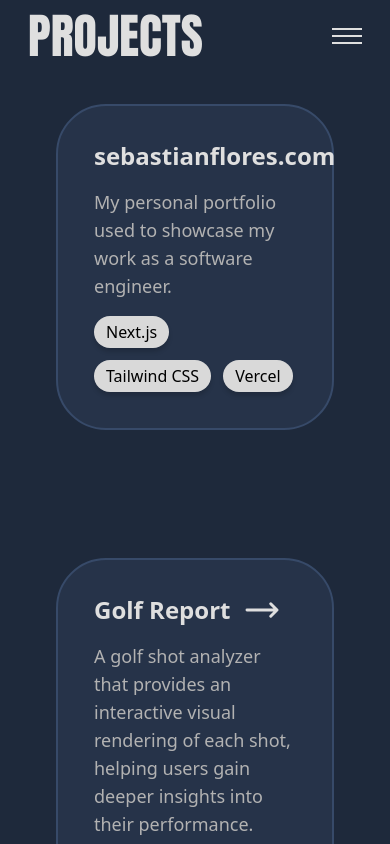
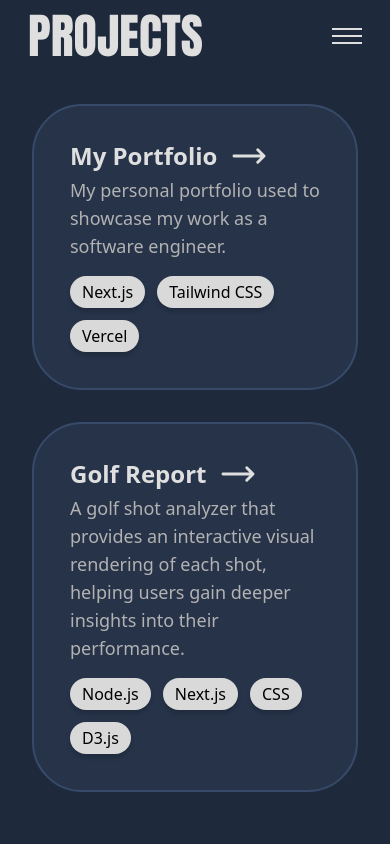
Before and after one commit to sflores11/portfolio-sf, a React (Create React App) app: page /projects in a window 390 px wide. Shown: the top 844 px of the page. Built offline with nearby package versions, Linux system fonts and the light colour scheme.

Commit message:
improves bug fixes

```diff
--- a/src/components/InfiniteName.tsx
+++ b/src/components/InfiniteName.tsx
@@ -26,7 +26,7 @@ export default function InfinateName () {
     const translateX = useMotionTemplate`-${percentage}px`;
 
     return (
-        <div className="h-auto ml-5 mr-6 font-impact text-[#DFDFDF] text-[235px] leading-[210px] tracking-[-5px] overflow-hidden">
+        <div className="h-auto ml-5 mr-6 font-impact select-none text-[#DFDFDF] text-[235px] leading-[210px] tracking-[-5px] overflow-hidden">
             <motion.div style={{translateX}}>
                 <span ref={textRef}>
                     SEBASTIAN <br/>FLORES
--- a/src/components/ProjectCard.tsx
+++ b/src/components/ProjectCard.tsx
@@ -35,7 +35,7 @@ export default function ProjectCard ({
                         <path stroke-linecap="round" stroke-linejoin="round" d="M17.25 8.25 21 12m0 0-3.75 3.75M21 12H3" />
                     </svg>
                 </div>
-                <p className="text-lg lg:text-xl xl:text-2xl pt-3 text-[#B2B2B2] flex-grow">
+                <p className="text-lg lg:text-xl xl:text-2xl lg:pt-2 text-[#B2B2B2] flex-grow">
                     {description}
                 </p>
                 <div className="mt-4 flex flex-wrap gap-3">
--- a/src/pages/Home.tsx
+++ b/src/pages/Home.tsx
@@ -8,22 +8,24 @@ export default function Home () {
     const [open, setOpen] = useState(false);
 
     return (
-        <div className="min-h-screen flex flex-col">
+        <>
+            <div className="flex h-[100svh] justify-between flex-col sm:hidden">
                 {/* mobile */}
-            <header className="items-center sm:hidden">
+                <header className="items-center ">
                     <nav className={`my-5 flex ${open ? 'justify-between' : 'justify-end'} items-center mx-8`} aria-label="Main Navigation">
                         <BetterNav open={open} setOpen={setOpen} screen="home"/>
                     </nav>
+                </header>
                 <h1 className="sr-only">Sebastian Flores - Software Engineer</h1>
-                <p className="font-arial text-[#DFDFDF] text-[28px] mt-14 leading-[30px] text-center">
+                    <p className="font-arial text-[#DFDFDF] mb-8 text-[28px] leading-[30px] text-center">
                         software engineer<br /> hopeful architect <br/>aspiring photographer<br/>
                         <Link to="/projects" className="underline">view my projects</Link>
                     </p>
-                <div className="absolute  bottom-0 w-full" aria-hidden="true">
+                    <div className="w-full" aria-hidden="true">
                         <InfinateName/>
                     </div>
-            </header>
 
+            </div>
                 {/* desktop */}
                 <div className="hidden sm:flex flex-col justify-between min-h-screen">
                     <header className="App-header">
@@ -47,7 +49,6 @@ export default function Home () {
                         </p>
                     </main>
                 </div>
-
-        </div>
+        </>
     )
 }
--- a/src/pages/Projects.tsx
+++ b/src/pages/Projects.tsx
@@ -46,12 +46,12 @@ export default function Projects() {
                 <main
                     id="main-content"
                     aria-labelledby="projects"
-                    className="mx-14 mb-28 mt-8 grid gap-11 auto-rows-fr
+                    className="mx-8 sm:mx-14 mb-28 mt-8 grid gap-8 lg:gap-10 xl:gap-14
                     grid-cols-1 md:grid-cols-2
-                    xl:ml-[100px] xl:mr-[214px] xl:gap-14
+                    xl:ml-[100px] xl:mr-[214px]
                     2xl:ml-[200px] 2xl:mr-[340px] 2xl:mt-12
                 ">
-                    <ProjectCard title="sebastianflores.com" description="My personal portfolio used to showcase my work as a software engineer." href="" technologies={["Next.js", "Tailwind CSS", "Vercel"]}/>
+                    <ProjectCard title="My Portfolio" description="My personal portfolio used to showcase my work as a software engineer." href="" technologies={["Next.js", "Tailwind CSS", "Vercel"]}/>
                     <ProjectCard title="Golf Report" description="A golf shot analyzer that provides an interactive visual rendering of each shot, helping users gain deeper insights into their performance." href="https://golf-report.vercel.app" technologies={["Node.js", "Next.js", "CSS", "D3.js"]}/>
                 </main>
             </div>
```
Lines whose indentation alone changed are shown as unchanged.
